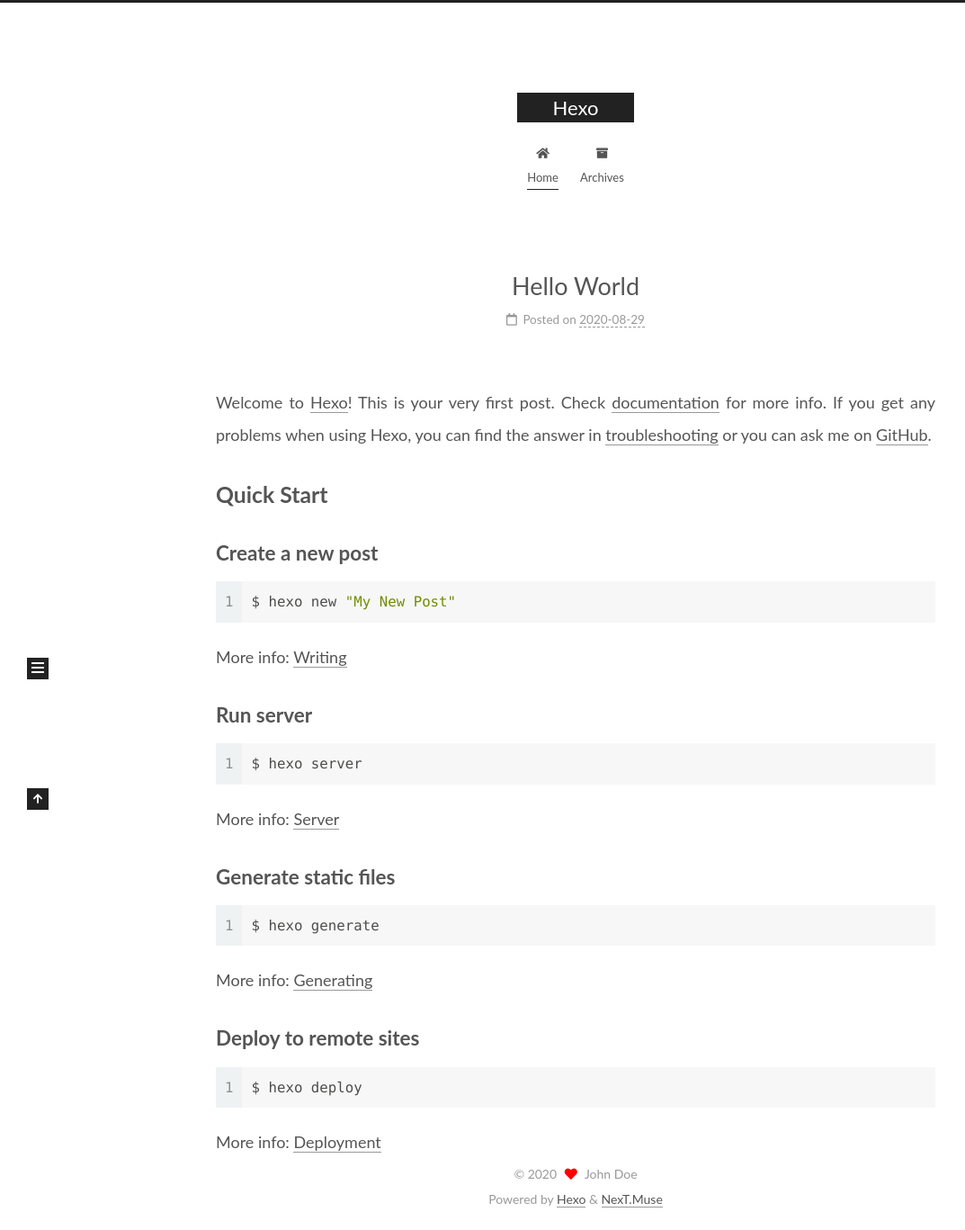
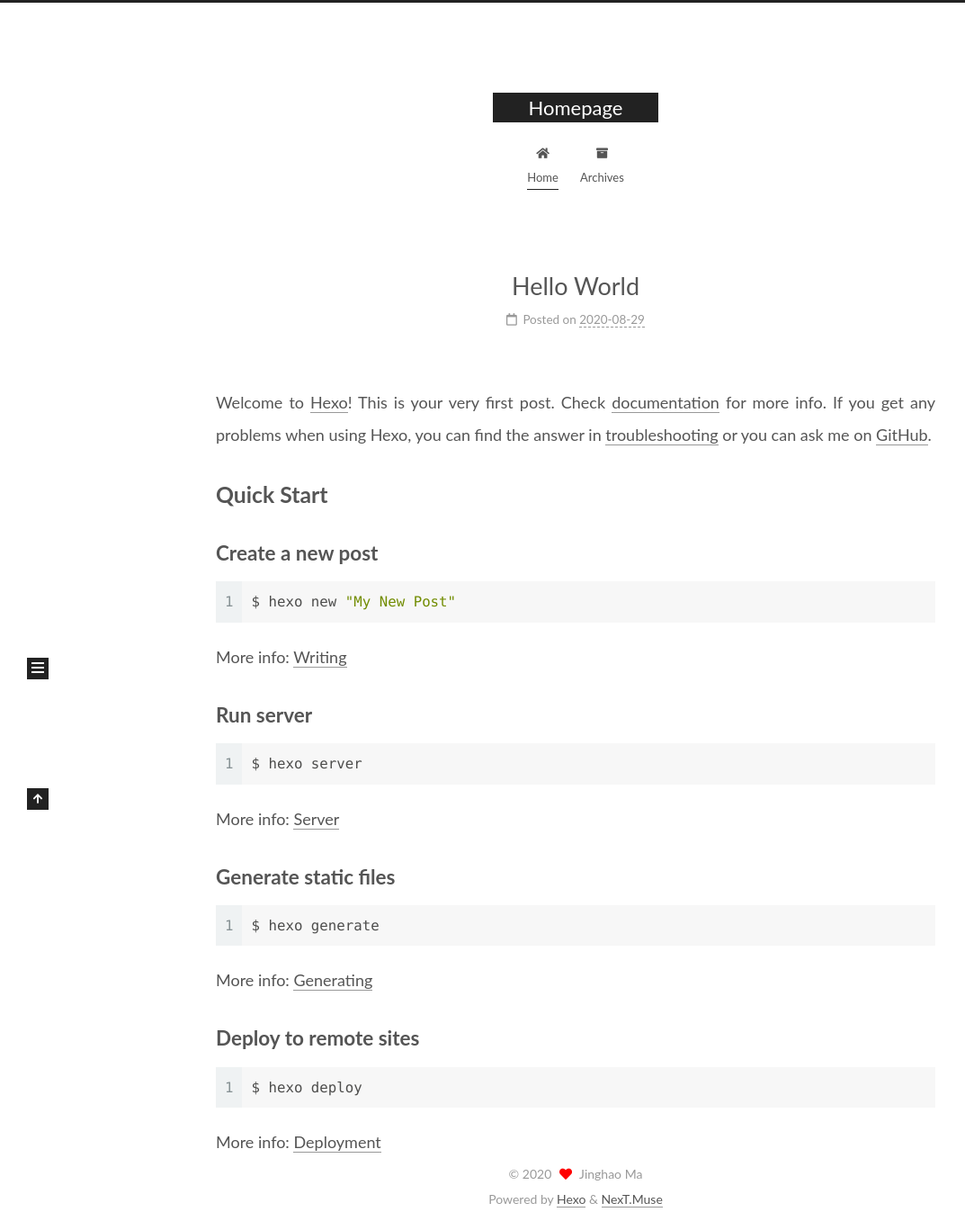
Before and after one commit to henryrabbit/henryrabbit.github.io, a plain HTML site: page index.html in a window 1280 px wide. Shown: the whole page at 90% size, without its empty margins (0-1073 px from the left). Drawn offline with Linux system fonts and the light colour scheme.

Commit message:
Site updated: 2020-08-29 17:41:06

```diff
--- a/index.html
+++ b/index.html
@@ -17,18 +17,18 @@
 
 <script id="hexo-configurations">
     var NexT = window.NexT || {};
-    var CONFIG = {"hostname":"yoursite.com","root":"/","scheme":"Muse","version":"7.8.0","exturl":false,"sidebar":{"position":"left","display":"post","padding":18,"offset":12,"onmobile":false},"copycode":{"enable":false,"show_result":false,"style":null},"back2top":{"enable":true,"sidebar":false,"scrollpercent":false},"bookmark":{"enable":false,"color":"#222","save":"auto"},"fancybox":false,"mediumzoom":false,"lazyload":false,"pangu":false,"comments":{"style":"tabs","active":null,"storage":true,"lazyload":false,"nav":null},"algolia":{"hits":{"per_page":10},"labels":{"input_placeholder":"Search for Posts","hits_empty":"We didn't find any results for the search: ${query}","hits_stats":"${hits} results found in ${time} ms"}},"localsearch":{"enable":false,"trigger":"auto","top_n_per_article":1,"unescape":false,"preload":false},"motion":{"enable":true,"async":false,"transition":{"post_block":"fadeIn","post_header":"slideDownIn","post_body":"slideDownIn","coll_header":"slideLeftIn","sidebar":"slideUpIn"}}};
+    var CONFIG = {"hostname":"henryrabbit.github.io","root":"/","scheme":"Muse","version":"7.8.0","exturl":false,"sidebar":{"position":"left","display":"post","padding":18,"offset":12,"onmobile":false},"copycode":{"enable":false,"show_result":false,"style":null},"back2top":{"enable":true,"sidebar":false,"scrollpercent":false},"bookmark":{"enable":false,"color":"#222","save":"auto"},"fancybox":false,"mediumzoom":false,"lazyload":false,"pangu":false,"comments":{"style":"tabs","active":null,"storage":true,"lazyload":false,"nav":null},"algolia":{"hits":{"per_page":10},"labels":{"input_placeholder":"Search for Posts","hits_empty":"We didn't find any results for the search: ${query}","hits_stats":"${hits} results found in ${time} ms"}},"localsearch":{"enable":false,"trigger":"auto","top_n_per_article":1,"unescape":false,"preload":false},"motion":{"enable":true,"async":false,"transition":{"post_block":"fadeIn","post_header":"slideDownIn","post_body":"slideDownIn","coll_header":"slideLeftIn","sidebar":"slideUpIn"}}};
   </script>
 
   <meta property="og:type" content="website">
-<meta property="og:title" content="Hexo">
-<meta property="og:url" content="http://yoursite.com/index.html">
-<meta property="og:site_name" content="Hexo">
+<meta property="og:title" content="Homepage">
+<meta property="og:url" content="http://henryrabbit.github.io/index.html">
+<meta property="og:site_name" content="Homepage">
 <meta property="og:locale" content="en_US">
-<meta property="article:author" content="John Doe">
+<meta property="article:author" content="Jinghao Ma">
 <meta name="twitter:card" content="summary">
 
-<link rel="canonical" href="http://yoursite.com/">
+<link rel="canonical" href="http://henryrabbit.github.io/">
 
 
 <script id="page-configurations">
@@ -41,7 +41,7 @@
   };
 </script>
 
-  <title>Hexo</title>
+  <title>Homepage</title>
 
 
 
@@ -92,7 +92,7 @@
 
     <a href="/" class="brand" rel="start">
       <span class="logo-line-before"><i></i></span>
-      <h1 class="site-title">Hexo</h1>
+      <h1 class="site-title">Homepage</h1>
       <span class="logo-line-after"><i></i></span>
     </a>
   </div>
@@ -145,16 +145,16 @@
 
 
   <article itemscope itemtype="http://schema.org/Article" class="post-block" lang="en">
-    <link itemprop="mainEntityOfPage" href="http://yoursite.com/2020/08/29/hello-world/">
+    <link itemprop="mainEntityOfPage" href="http://henryrabbit.github.io/2020/08/29/hello-world/">
 
     <span hidden itemprop="author" itemscope itemtype="http://schema.org/Person">
       <meta itemprop="image" content="/images/avatar.gif">
-      <meta itemprop="name" content="John Doe">
+      <meta itemprop="name" content="Jinghao Ma">
       <meta itemprop="description" content="">
     </span>
 
     <span hidden itemprop="publisher" itemscope itemtype="http://schema.org/Organization">
-      <meta itemprop="name" content="Hexo">
+      <meta itemprop="name" content="Homepage">
     </span>
       <header class="post-header">
         <h2 class="post-title" itemprop="name headline">
@@ -269,7 +269,7 @@
 
       <div class="site-overview-wrap sidebar-panel">
         <div class="site-author motion-element" itemprop="author" itemscope itemtype="http://schema.org/Person">
-  <p class="site-author-name" itemprop="name">John Doe</p>
+  <p class="site-author-name" itemprop="name">Jinghao Ma</p>
   <div class="site-description" itemprop="description"></div>
 </div>
 <div class="site-state-wrap motion-element">
@@ -309,7 +309,7 @@
   <span class="with-love">
     <i class="fa fa-heart"></i>
   </span>
-  <span class="author" itemprop="copyrightHolder">John Doe</span>
+  <span class="author" itemprop="copyrightHolder">Jinghao Ma</span>
 </div>
   <div class="powered-by">Powered by <a href="https://hexo.io/" class="theme-link" rel="noopener" target="_blank">Hexo</a> & <a href="https://muse.theme-next.org/" class="theme-link" rel="noopener" target="_blank">NexT.Muse</a>
   </div>
```
Also changed, not shown: 2020/08/29/hello-world/index.html (+12 -12 lines), archives/2020/08/index.html (+10 -10 lines), archives/2020/index.html (+10 -10 lines), archives/index.html (+10 -10 lines).
